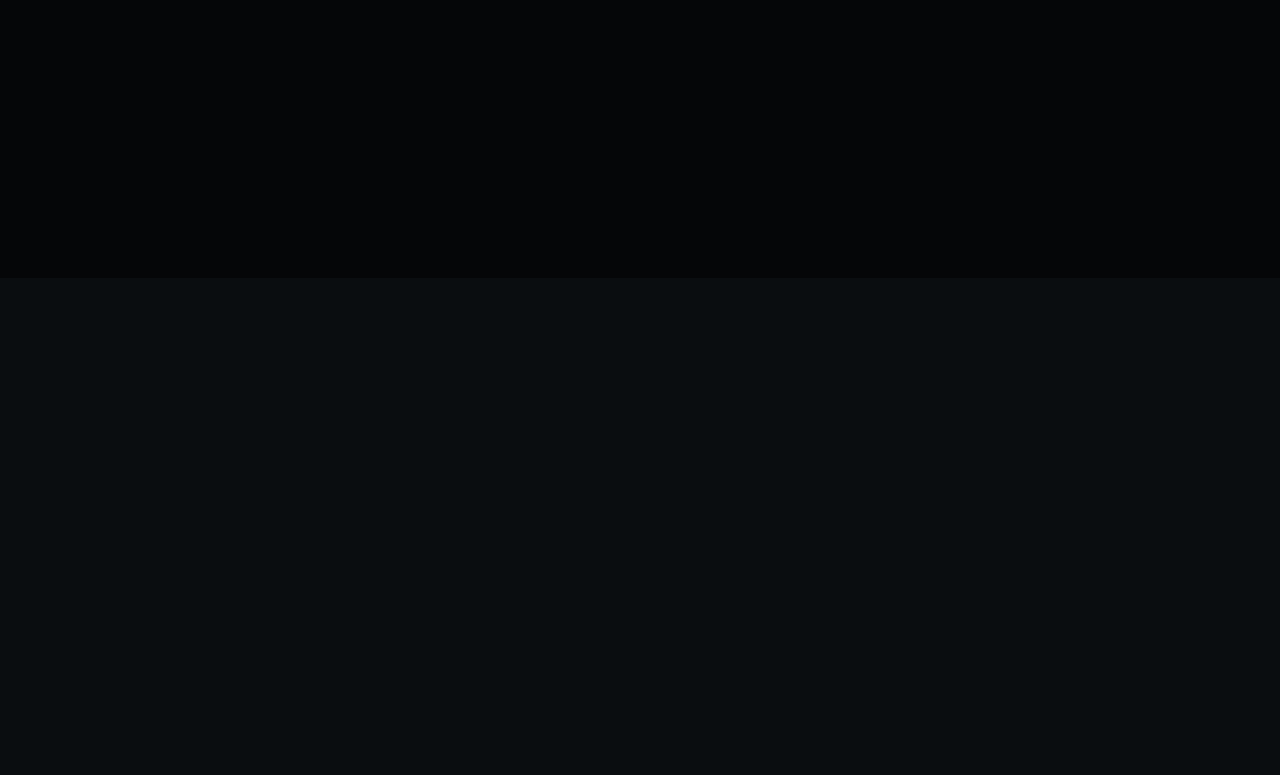
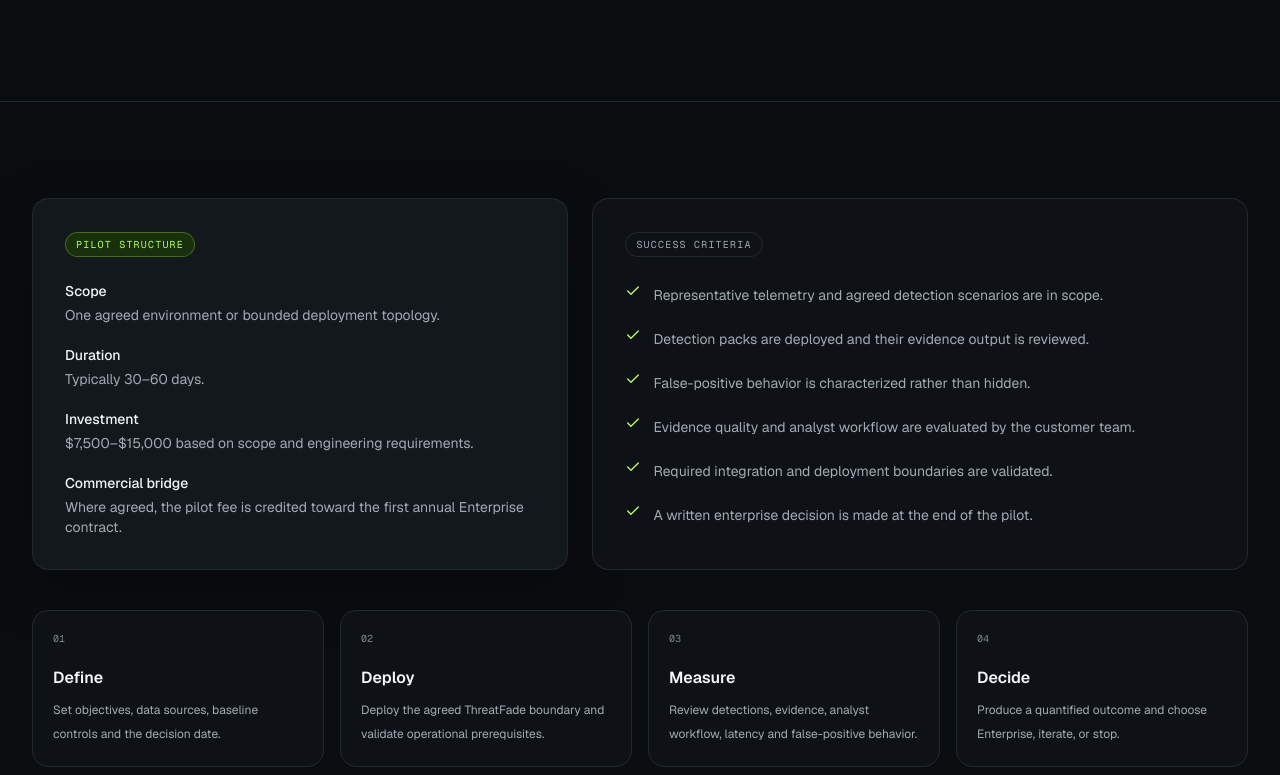
Before and after one commit to LloydCoder/tinlance-threatfade-web, a Next.js app: page /pilot in a window 1280 px wide. Before the commit this address had no page. Shown: the part 522-1297 px from the top of the page. Before the commit the page ends 800 px from the top, so only its background shows below. Built offline with nearby package versions, Linux system fonts and the light colour scheme.

Commit message:
feat(phase14): add paid pilot experience

```diff
--- /dev/null
+++ b/app/pilot/page.tsx
@@ -0,0 +1,16 @@
+import type { Metadata } from "next";
+import { ArrowRight, Check } from "lucide-react";
+import { ConversionLink } from "@/components/analytics/conversion-link";
+import { PageShell } from "@/components/layout/page-shell";
+import { TfBadge, TfPanel } from "@/components/ui/tf-primitives";
+
+export const metadata: Metadata = { title: "ThreatFade paid pilot", description: "A bounded 30–60 day ThreatFade pilot with explicit detection, evidence and operational success criteria.", alternates: { canonical: "/pilot" } };
+const criteria = ["Representative telemetry and agreed detection scenarios are in scope.", "Detection packs are deployed and their evidence output is reviewed.", "False-positive behavior is characterized rather than hidden.", "Evidence quality and analyst workflow are evaluated by the customer team.", "Required integration and deployment boundaries are validated.", "A written enterprise decision is made at the end of the pilot."] as const;
+
+export default function PilotPage() {
+  return <PageShell eyebrow="Paid pilot · $7,500–$15,000" title="Prove the detection capability in your environment before scaling it." description="A bounded 30–60 day technical pilot designed around your data, detection question and acceptance criteria—not an open-ended trial.">
+    <div className="grid gap-6 lg:grid-cols-[.9fr_1.1fr]"><TfPanel raised className="p-6 sm:p-8"><TfBadge tone="signal">Pilot structure</TfBadge><dl className="mt-6 space-y-5 text-sm"><div><dt className="font-medium">Scope</dt><dd className="mt-1 text-[var(--tf-text-muted)]">One agreed environment or bounded deployment topology.</dd></div><div><dt className="font-medium">Duration</dt><dd className="mt-1 text-[var(--tf-text-muted)]">Typically 30–60 days.</dd></div><div><dt className="font-medium">Investment</dt><dd className="mt-1 text-[var(--tf-text-muted)]">$7,500–$15,000 based on scope and engineering requirements.</dd></div><div><dt className="font-medium">Commercial bridge</dt><dd className="mt-1 text-[var(--tf-text-muted)]">Where agreed, the pilot fee is credited toward the first annual Enterprise contract.</dd></div></dl></TfPanel><TfPanel className="p-6 sm:p-8"><TfBadge tone="neutral">Success criteria</TfBadge><div className="mt-6 space-y-4">{criteria.map((item) => <div key={item} className="flex gap-3"><Check className="mt-0.5 size-4 shrink-0 text-[var(--tf-signal)]" /><p className="text-sm leading-7 text-[var(--tf-text-muted)]">{item}</p></div>)}</div></TfPanel></div>
+    <section className="mt-10 grid gap-4 md:grid-cols-4">{["Define", "Deploy", "Measure", "Decide"].map((title, index) => <TfPanel key={title} className="p-5"><div className="font-mono text-[10px] text-[var(--tf-text-subtle)]">0{index + 1}</div><h2 className="mt-5 font-semibold">{title}</h2><p className="mt-2 text-xs leading-6 text-[var(--tf-text-muted)]">{index === 0 ? "Set objectives, data sources, baseline controls and the decision date." : index === 1 ? "Deploy the agreed ThreatFade boundary and validate operational prerequisites." : index === 2 ? "Review detections, evidence, analyst workflow, latency and false-positive behavior." : "Produce a quantified outcome and choose Enterprise, iterate, or stop."}</p></TfPanel>)}</section>
+    <section className="mt-10 rounded-2xl border border-[color-mix(in_srgb,var(--tf-signal)_20%,var(--tf-line))] bg-[var(--tf-signal-soft)] p-7 sm:p-9"><TfBadge tone="signal">Conversion path</TfBadge><h2 className="mt-4 text-2xl font-semibold">Assessment → Pilot → Enterprise</h2><p className="mt-3 max-w-2xl text-sm leading-7 text-[var(--tf-text-muted)]">The pilot is intentionally not a free proof-of-concept. It reserves engineering capacity, creates a shared acceptance framework and gives both sides an evidence-backed decision point.</p><div className="mt-6 flex flex-wrap gap-3"><ConversionLink href="mailto:hello@tinlance.com?subject=ThreatFade%20Paid%20Pilot" event="request_pilot" source="pilot" className="tf-button tf-button-primary">Discuss a pilot</ConversionLink><ConversionLink href="/enterprise" event="request_enterprise" source="pilot" className="tf-button">Enterprise path <ArrowRight className="size-4" /></ConversionLink></div></section>
+  </PageShell>;
+}
```
